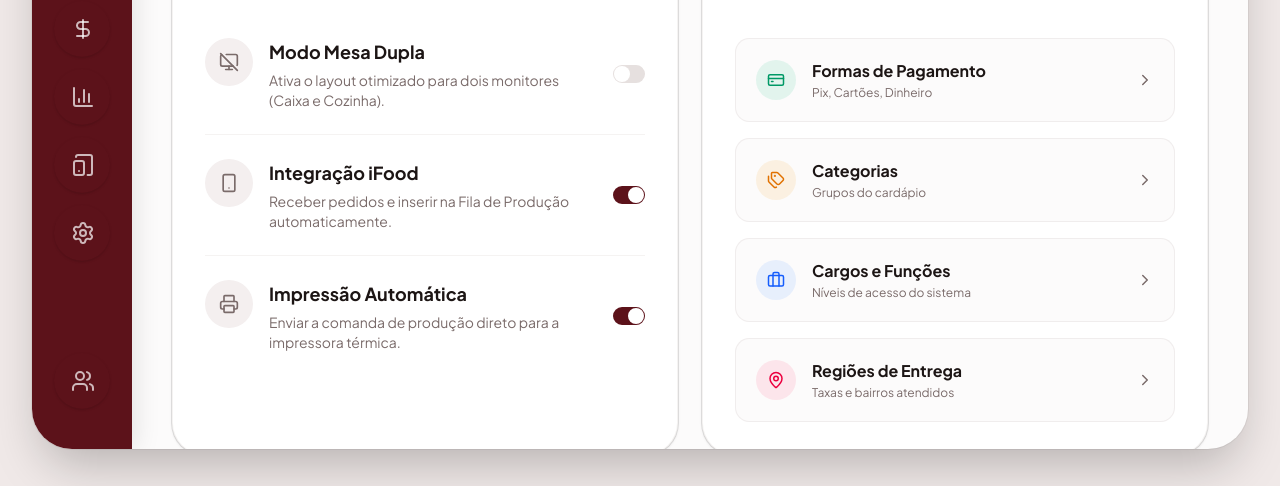
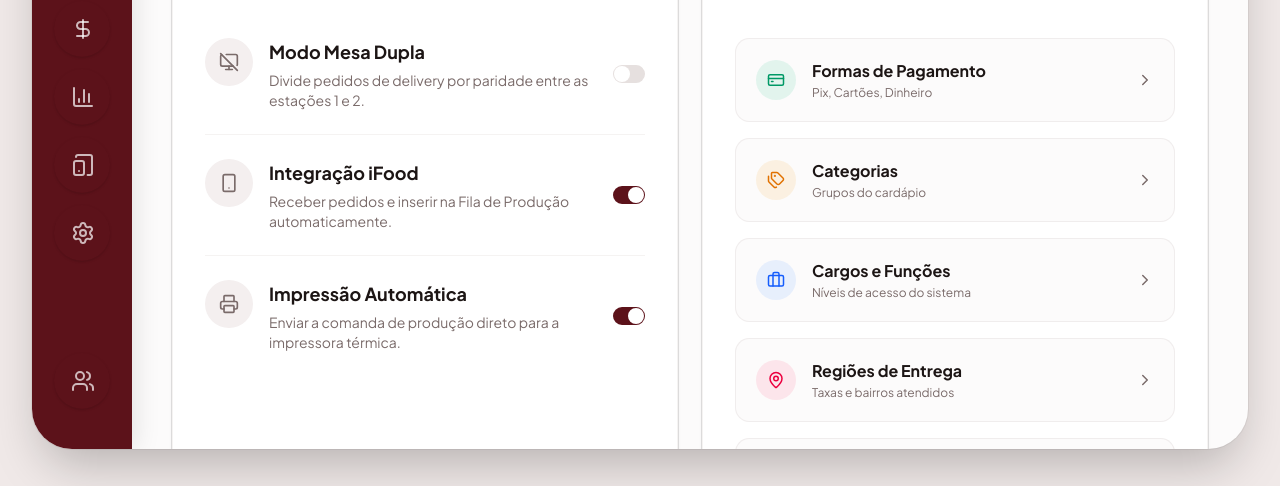
Before and after one commit to felipebretas03-creator/titas, a Next.js app in the folder admin-panel/: page /configuracoes in a window 1280 px wide. Shown: the part 311-797 px from the top of the page. Built offline with nearby package versions, Linux system fonts and the light colour scheme.

Commit message:
feat: modulo de estacoes de montagem e modo mesa dupla

```diff
--- a/admin-panel/src/app/(dashboard)/configuracoes/page.tsx
+++ b/admin-panel/src/app/(dashboard)/configuracoes/page.tsx
@@ -3,11 +3,12 @@
 import { useStore } from "@/store"
 import { Card } from "@/components/ui/card"
 import { Switch } from "@/components/ui/switch"
-import { Settings, Smartphone, Printer, MonitorOff, CreditCard, Tags, Briefcase, ChevronRight, ShieldCheck, MapPin } from "lucide-react"
+import { Settings, Smartphone, Printer, MonitorOff, CreditCard, Tags, Briefcase, ChevronRight, ShieldCheck, MapPin, MonitorCheck } from "lucide-react"
 import { FormasPagamentoModal } from "./components/FormasPagamentoModal"
 import { CategoriasModal } from "./components/CategoriasModal"
 import { CargosModal } from "./components/CargosModal"
 import { RegioesEntregaModal } from "./components/RegioesEntregaModal"
+import { EstacoesMontagemModal } from "./components/EstacoesMontagemModal"
 import { useState } from "react"
 
 export default function ConfiguracoesPage() {
@@ -47,7 +48,7 @@ export default function ConfiguracoesPage() {
                    </div>
                    <div>
                       <h3 className="font-bold text-base md:text-lg">Modo Mesa Dupla</h3>
-                      <p className="text-xs md:text-sm text-muted-foreground mt-1 max-w-sm">Ativa o layout otimizado para dois monitores (Caixa e Cozinha).</p>
+                      <p className="text-xs md:text-sm text-muted-foreground mt-1 max-w-sm">Divide pedidos de delivery por paridade entre as estações 1 e 2.</p>
                    </div>
                 </div>
                 <Switch
@@ -163,6 +164,20 @@ export default function ConfiguracoesPage() {
                 <ChevronRight size={18} className="text-muted-foreground group-hover:text-primary transition-colors shrink-0" />
              </div>
 
+             {/* Estações de Montagem */}
+             <div onClick={() => handleAdminClick('Estações de Montagem')} className="group cursor-pointer p-4 md:p-5 rounded-2xl border border-border/50 bg-[#fcfbfb] hover:bg-white hover:shadow-md hover:border-primary/20 transition-all flex items-center justify-between">
+                <div className="flex items-center gap-4">
+                   <div className="w-10 h-10 shrink-0 rounded-full bg-indigo-500/10 text-indigo-600 flex items-center justify-center group-hover:scale-110 transition-transform">
+                      <MonitorCheck size={18} />
+                   </div>
+                   <div>
+                      <h3 className="font-bold text-sm md:text-base text-foreground">Estações de Montagem</h3>
+                      <p className="text-xs text-muted-foreground mt-0.5">Gestão de tablets e filtros de plataforma</p>
+                   </div>
+                </div>
+                <ChevronRight size={18} className="text-muted-foreground group-hover:text-primary transition-colors shrink-0" />
+             </div>
+
           </div>
         </Card>
 
@@ -172,6 +187,7 @@ export default function ConfiguracoesPage() {
       <CategoriasModal isOpen={modalOpen === 'Categorias de Produtos'} onClose={() => setModalOpen(null)} />
       <CargosModal isOpen={modalOpen === 'Cargos e Funções'} onClose={() => setModalOpen(null)} />
       <RegioesEntregaModal isOpen={modalOpen === 'Regiões de Entrega'} onClose={() => setModalOpen(null)} />
+      <EstacoesMontagemModal isOpen={modalOpen === 'Estações de Montagem'} onClose={() => setModalOpen(null)} />
     </div>
   )
 }
--- a/admin-panel/src/store/index.ts
+++ b/admin-panel/src/store/index.ts
@@ -145,6 +145,14 @@ export type Configuracoes = {
   impressaoAutomatica: boolean;
 }
 
+// Novos tipos de Estação de Montagem (Cozinha)
+export type EstacaoMontagem = {
+  id: string;
+  nome: string; // Ex: "Mesa 1", "Mesa 2"
+  filtroPlataforma?: string[]; // IDs/nomes das plataformas permitidas (se houver filtro)
+  ativa: boolean;
+}
+
 // Novos tipos do Tablet
 export type MesaStatus = 'AVAILABLE' | 'OCCUPIED' | 'NEW_ORDER' | 'PREPARING' | 'READY' | 'SERVICE_REQUESTED' | 'BILL_REQUESTED' | 'CLOSING' | 'CLOSED' | 'INACTIVE';
 
@@ -245,6 +253,7 @@ interface AppState {
   // Tablet states
   mesas: Mesa[];
   sessoesMesa: SessaoMesa[];
+  estacoesMontagem: EstacaoMontagem[];
   pedidos: Pedido[];
   solicitacoesAtendimento: SolicitacaoAtendimento[];
   configuracoesTablet: ConfiguracoesTablet;
@@ -297,6 +306,10 @@ interface AppState {
 
   addSessaoMesa: (sessao: Omit<SessaoMesa, 'id'>) => void;
   updateSessaoMesa: (id: string, data: Partial<SessaoMesa>) => void;
+
+  addEstacaoMontagem: (estacao: Omit<EstacaoMontagem, 'id'>) => void;
+  updateEstacaoMontagem: (id: string, data: Partial<EstacaoMontagem>) => void;
+  deleteEstacaoMontagem: (id: string) => void;
 
   addPedido: (pedido: Omit<Pedido, 'id' | 'createdAt'>) => void;
   updatePedido: (id: string, data: Partial<Pedido>) => void;
@@ -442,7 +455,11 @@ export const useStore = create<AppState>()(
         { id: '3', name: 'Balcão 01', capacity: 1, token_hash: 'ghi789xyz', status: 'AVAILABLE', active: true, createdAt: new Date().toISOString() },
       ],
       sessoesMesa: [
-        { id: 's1', table_id: '2', status: 'OPEN', openedAt: new Date().toISOString(), totalAmount: 45.00 }
+        { id: '1', table_id: '2', status: 'OPEN', openedAt: new Date(Date.now() - 3600000).toISOString(), totalAmount: 145.50 }
+      ],
+      estacoesMontagem: [
+        { id: '1', nome: 'Mesa 1 (Salão + Delivery Ímpar)', ativa: true },
+        { id: '2', nome: 'Mesa 2 (Delivery Par)', ativa: true }
       ],
       pedidos: [
         { id: 'p1', channel: 'DELIVERY', clienteId: '1', enderecoEntrega: { cep: '01001-000', estado: 'SP', cidade: 'São Paulo', bairro: 'Sé', logradouro: 'Praça da Sé', numero: '1' }, items: [{ id: 'i1', produtoId: '1', nome: 'X-Burger Clássico', quantidade: 2, precoUnitario: 25.90 }], total: 51.80, status: 'DELIVERED', formaPagamento: 'PIX', tempoEntregaMins: 35, createdAt: new Date(Date.now() - 86400000 * 0.5).toISOString() },
@@ -562,6 +579,15 @@ export const useStore = create<AppState>()(
       updateSessaoMesa: (id, data) => set((state) => ({
         sessoesMesa: state.sessoesMesa.map(s => s.id === id ? { ...s, ...data } : s)
       })),
+      addEstacaoMontagem: (data) => set((state) => ({
+        estacoesMontagem: [...state.estacoesMontagem, { ...data, id: generateId() }]
+      })),
+      updateEstacaoMontagem: (id, data) => set((state) => ({
+        estacoesMontagem: state.estacoesMontagem.map(e => e.id === id ? { ...e, ...data } : e)
+      })),
+      deleteEstacaoMontagem: (id) => set((state) => ({
+        estacoesMontagem: state.estacoesMontagem.filter(e => e.id !== id)
+      })),
 
       addPedido: (data) => set((state) => {
         const novoPedido = { ...data, id: generateId(), createdAt: new Date().toISOString() } as Pedido;
```
